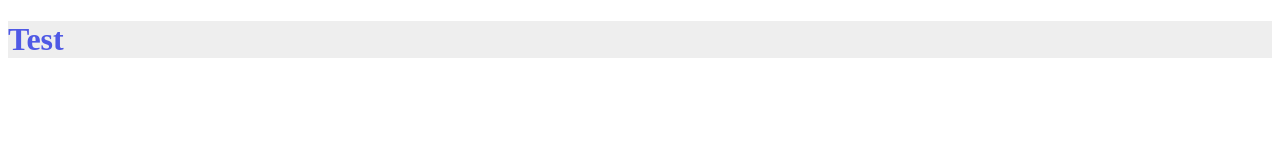
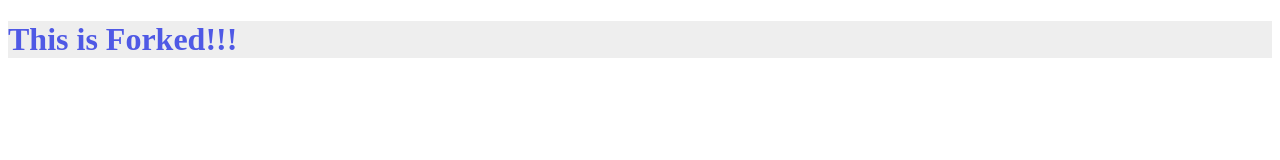
Before and after one commit to devdemoDD/test, a plain HTML site: page index.html in a window 1280 px wide. Drawn offline with Linux system fonts and the light colour scheme.

Commit message:
forked update

```diff
--- a/app.js
+++ b/app.js
@@ -1 +1 @@
-console.log('test');
+console.log('forked test');
--- a/index.html
+++ b/index.html
@@ -7,7 +7,7 @@
     <link rel="stylesheet" href="style.css" />
   </head>
   <body>
-    <h1>Test</h1>
+    <h1>This is Forked!!!</h1>
     <script src="app.js"></script>
   </body>
 </html>
```
